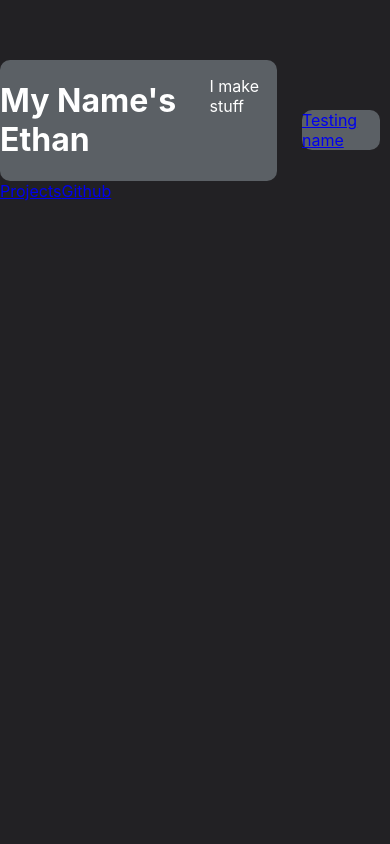
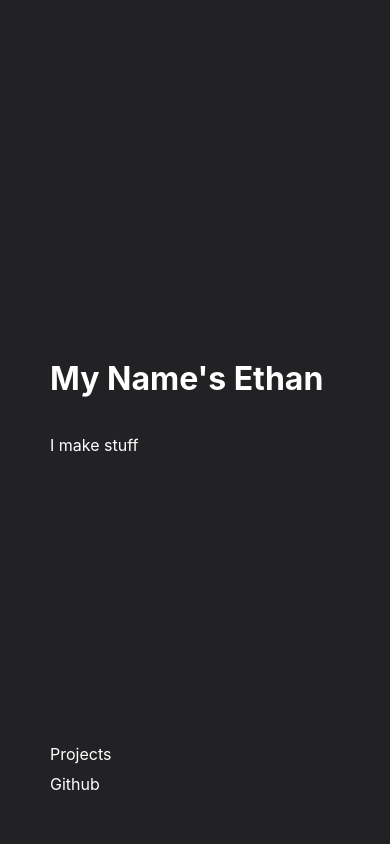
Before and after one commit to ethnelson/home-site, a React (Create React App) app in the folder client/: page / in a window 390 px wide. Shown: the top 844 px of the page. Built offline with nearby package versions, Linux system fonts and the light colour scheme.

Commit message:
redesign for mobile

```diff
--- a/client/src/Home/Home.css
+++ b/client/src/Home/Home.css
@@ -1,30 +1,37 @@
 /* ----------------------------- Home Page -------------------------------- */
+a {
+    color: white;
+    text-decoration: none;
+}
+
 
 @media only screen and (max-width: 600px) {
     .home-page {
         display: flex;
-        justify-content: center;
-        margin-top: 50px;
+        flex-direction: column;
+    }
+
+    .home-header {
+        display: flex;
+        flex-direction: column;
+        height: 100vh;
+        margin-left: 50px;
+        justify-content: space-between;
+        gap: 10px;
     }
 
     .bio {
         display: flex;
-        flex-direction: row;
-        background-color: #5B6065;
-
-        width: 95%;
-        border-radius: 10px;
-        margin-top: 10px;
+        flex-direction: column;
+        margin-top: 40vh;
     }
 
-    .avatar-icon {
-        width: 100px;
-        height: 100px;
-        border-radius: 50%;
-    }
-
-    .bio p {
-        color: #FFFFFF;
+    .home-nav {
+        display: flex;
+        flex-direction: column;
+        gap: 10px;
+        align-items: flex-start;
+        margin-bottom: 50px;
     }
 }
 
@@ -57,9 +64,4 @@
         align-items: flex-start;
         margin-bottom: 50px;
     }
-
-    a {
-        color: white;
-        text-decoration: none;
-    }
 }
--- a/client/src/ProjectArchive/ProjectArchive.css
+++ b/client/src/ProjectArchive/ProjectArchive.css
@@ -3,25 +3,29 @@
 @media only screen and (max-width: 600px) {
     .project-archive {
         display: flex;
-        flex-direction: column;
-
-        margin-top: 60px;
-        gap: 10px;
+        width: 100vw;
+        min-height: 100vh;
+        background-color: #413f45;
+        padding: 20px;
+        align-content: center;
+        justify-content: space-evenly;
+        flex-wrap: wrap;
+        gap: 30px;
     }
 
     .project-list-item {
         display: flex;
-        flex-direction: row;
-        justify-content: baseline;
+        flex-direction: column;
+        justify-content: center;
+        border-style: solid;
+        justify-content: center;
 
-        margin-left: 10px;
-        margin-right: 10px;
+        width: 100px;
+        height: 100px;
+    }
 
-        background-color: #5B6065;
-
-        border-radius: 10px;
-
-        gap: 5px;
+    .project-name {
+        text-align: center;
     }
 
     .noProjectoMr {
@@ -34,15 +38,13 @@
     .project-archive {
         display: flex;
         width: 100vw;
-        height: 100vh;
+        min-height: 100vh;
         background-color: #413f45;
         padding: 20px;
-        align-content: flex-start;
-        justify-content: left;
+        align-content: center;
+        justify-content: space-evenly;
         flex-wrap: wrap;
         gap: 30px;
-
-
     }
 
     .project-list-item {
--- a/client/src/ProjectArchive/ProjectArchive.js
+++ b/client/src/ProjectArchive/ProjectArchive.js
@@ -4,12 +4,21 @@ import { NavLink } from "react-router-dom";
 import './ProjectArchive.css';
 
 // Projects Archive Page ---------------------------------------------------- //
+
+
 class ProjectArchive extends Component {
     render() {
         return (
             <div className="project-archive" id="project-archive">
                 <ProjectListItem name="Testing name" link="testing-link"/>
-
+                <ProjectListItem name="Testing name" link="testing-link"/>
+                <ProjectListItem name="Testing name" link="testing-link"/>
+                <ProjectListItem name="Testing name" link="testing-link"/>
+                <ProjectListItem name="Testing name" link="testing-link"/>
+                <ProjectListItem name="Testing name" link="testing-link"/>
+                <ProjectListItem name="Testing name" link="testing-link"/>
+                <ProjectListItem name="Testing name" link="testing-link"/>
+                <ProjectListItem name="Testing name" link="testing-link"/>
             </div>
         );
     }
```
